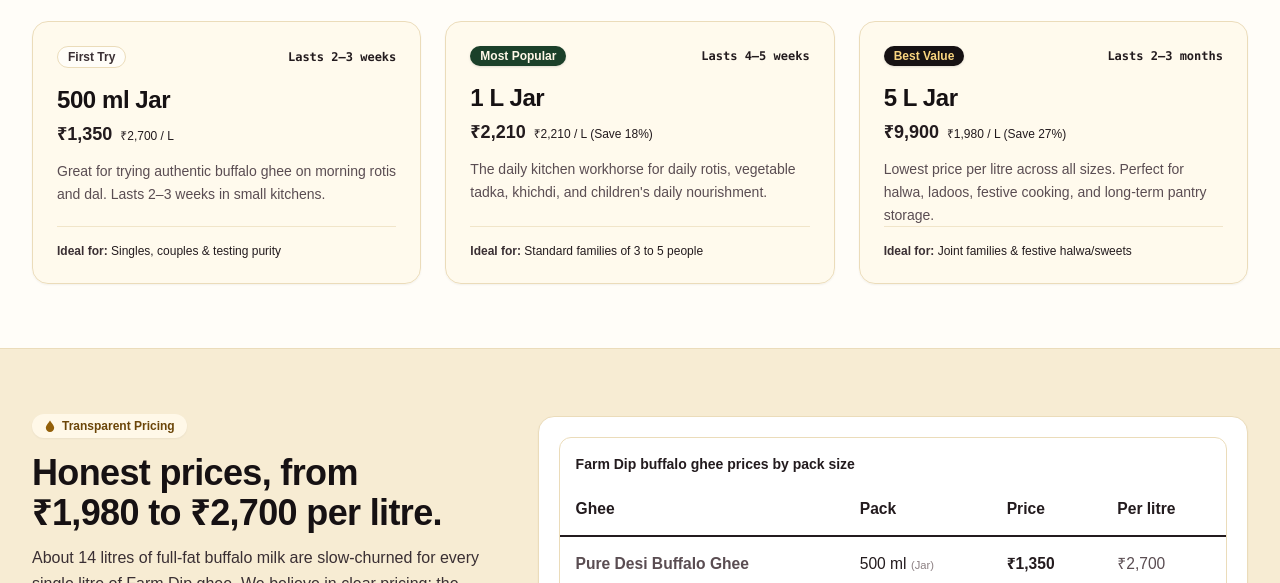
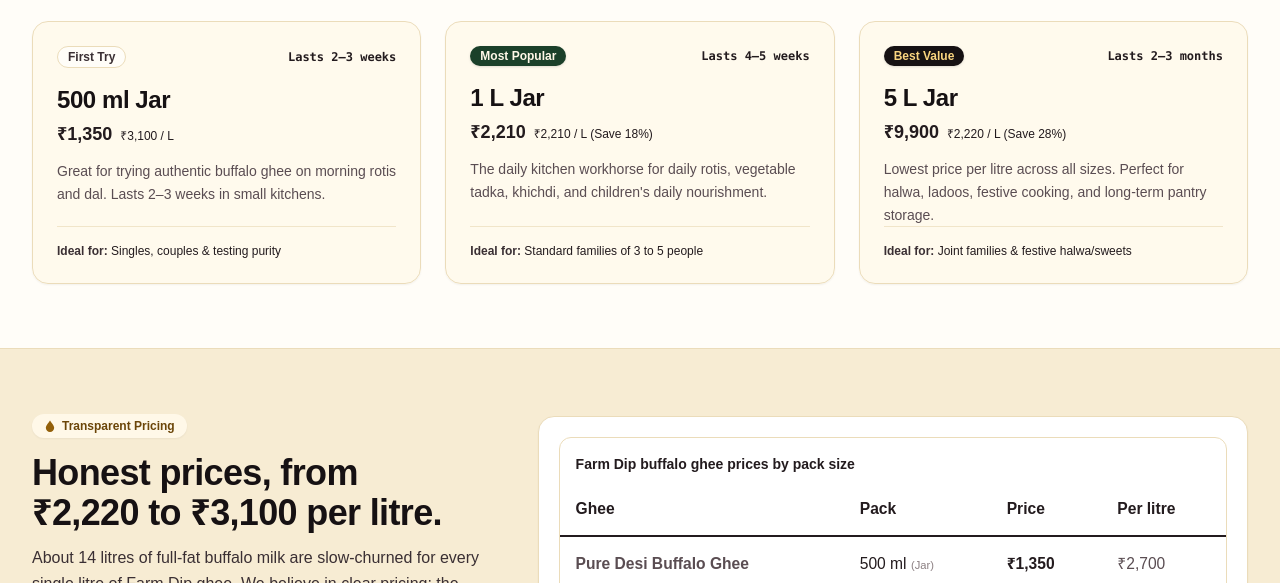
Before and after one commit to arduvey29/farm-dip, a Next.js app: page /shop in a window 1280 px wide. Shown: the part 900-1483 px from the top of the page. Built offline with nearby package versions, Linux system fonts and the light colour scheme; no server answers; a web font is replaced by a local one.

Commit message:
update honest prices and per-litre rates from 1980-2700 to 2220-3100

```diff
--- a/src/app/shop/page.tsx
+++ b/src/app/shop/page.tsx
@@ -26,7 +26,7 @@ const packGuides = [
     badge: "First Try",
     badgeTone: "bg-milk text-ink-800 border border-line",
     price: "₹1,350",
-    rate: "₹2,700 / L",
+    rate: "₹3,100 / L",
     idealFor: "Singles, couples & testing purity",
     description: "Great for trying authentic buffalo ghee on morning rotis and dal. Lasts 2–3 weeks in small kitchens.",
     lasts: "2–3 weeks",
@@ -46,7 +46,7 @@ const packGuides = [
     badge: "Best Value",
     badgeTone: "bg-ink-950 text-ghee-300 shadow-sm",
     price: "₹9,900",
-    rate: "₹1,980 / L (Save 27%)",
+    rate: "₹2,220 / L (Save 28%)",
     idealFor: "Joint families & festive halwa/sweets",
     description: "Lowest price per litre across all sizes. Perfect for halwa, ladoos, festive cooking, and long-term pantry storage.",
     lasts: "2–3 months",
@@ -157,7 +157,7 @@ export default function ShopPage() {
               <span>Transparent Pricing</span>
             </div>
             <h2 id="prices" className="mt-3 font-display text-3xl font-bold text-ink-950 sm:text-4xl">
-              Honest prices, from ₹1,980 to ₹2,700 per litre.
+              Honest prices, from ₹2,220 to ₹3,100 per litre.
             </h2>
             <p className="mt-3 text-base leading-relaxed text-ink-800">
               About 14 litres of full-fat buffalo milk are slow-churned for every single litre of Farm Dip ghee. We believe in clear pricing: the bigger the jar, the less you pay per litre. All taxes are included.
--- a/src/data/products.ts
+++ b/src/data/products.ts
@@ -92,7 +92,7 @@ export const products: Product[] = [
       },
       {
         q: "Which pack size should I buy?",
-        a: "The 500 ml jar (₹1,350) suits small families or a first try. The 1 L jar (₹2,210) is the most popular monthly staple. For joint families, the 5 L jar (₹9,900) costs the least per litre, at ₹1,980.",
+        a: "The 500 ml jar (₹1,350) suits small families or a first try. The 1 L jar (₹2,210) is the most popular monthly staple. For joint families, the 5 L jar (₹9,900) costs the least per litre, at ₹2,220.",
       },
       {
         q: "Is buffalo ghee good for everyday cooking?",
```
Also changed, not shown: 1 other file (tests, documents, lock files or other folders).
